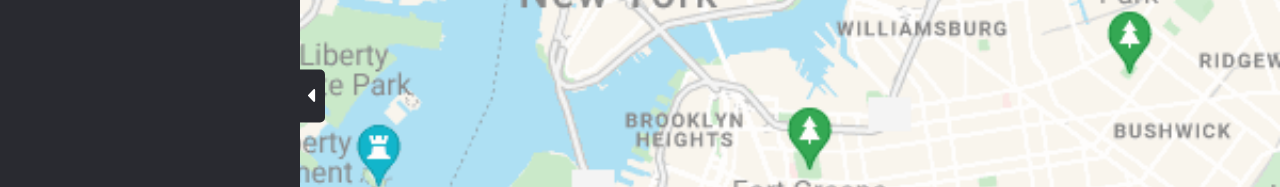
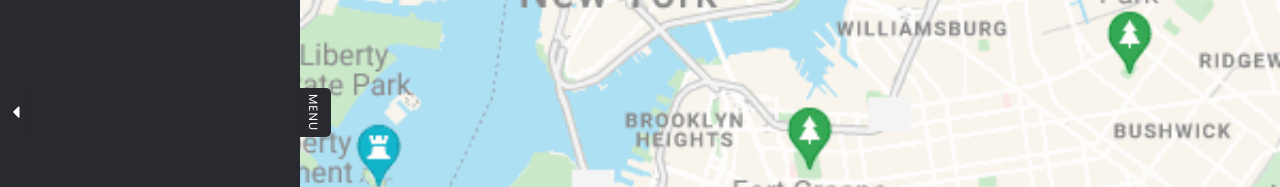
Before and after one commit to adorablelildove/rtr-online, a React (Create React App) app: page / in a window 1280 px wide. Shown: the part 304-491 px from the top of the page. Built offline with nearby package versions, Linux system fonts and the light colour scheme.

Commit message:
styling collapse and expand button

```diff
--- a/public/assets/css/style.css
+++ b/public/assets/css/style.css
@@ -9,7 +9,6 @@ html, body{
 }
 
 body{
-    font-family: arial;
     font-size: 16px;
     background-image: url(map.png);
     background-repeat: no-repeat;
@@ -18,7 +17,6 @@ body{
 
 .main{
     display: flex;
-    height: 100vh;
 }
 
 .sidebar{
@@ -29,26 +27,51 @@ body{
     overflow-y: auto;
 }
 
-button{
-    background-color: #292A30;
-    border-radius: 0 5px 5px 0;
+.expand-btn, .collapse-btn{
+    border-radius: 5px 5px 0 0;
+    position: absolute;
     color: white;
-    border: none;
-    font-size: 22px;
-    padding: 15px 3px 10px 0;
-    margin-left: 300px;
-    position: absolute;
     top: 50%;
     -ms-transform: translateY(-50%);
     transform: translateY(-50%);
+    transform: rotate(90deg);
 }
 
-@media all and (max-width: 650px) {
-    .sidebar{
-        width: 200px;
-    }
+.expand-btn{
+    padding: 6px;
+}
 
-    button{
-        margin-left: 200px;
-    }
+.collapse-btn{
+    font-size: larger;
+    padding: 4px 15px 4px 15px;
 }
+/*----------------------------------------------
+    ## Global
+----------------------------------------------*/
+.h-100vh{
+    height: 100vh;
+}
+
+.left-290{
+    margin-left: 290px;
+}
+
+.left-0{
+    margin-left: -10px;
+}
+
+.f-12{
+    font-size: 12px;
+}
+
+.f-poppins{
+    font-family: "Poppins", sans-serif;
+}
+
+.spacing{
+    letter-spacing: 1px;
+}
+
+.bg-main{
+    background-color: #292A30;
+}
--- a/src/components/Sidebar.js
+++ b/src/components/Sidebar.js
@@ -2,12 +2,18 @@ import React from 'react'
 import * as FaIcons from 'react-icons/fa'
 
 const Sidebar = () => {
+
   return (
-    <div className='main'>
+    <div className='main h-100vh'>
+        <td className='collapse-btn left-0 bg-main'>
+          <a><FaIcons.FaCaretDown /></a>
+        </td>
         <div className='sidebar'>
             hello
         </div>
-        <button><FaIcons.FaCaretLeft /></button>
+        <td className='expand-btn left-290 bg-main'>
+          <a className='f-12 f-poppins spacing'>MENU</a>
+        </td>
         <div className='container'>
             ini container
         </div>
```
